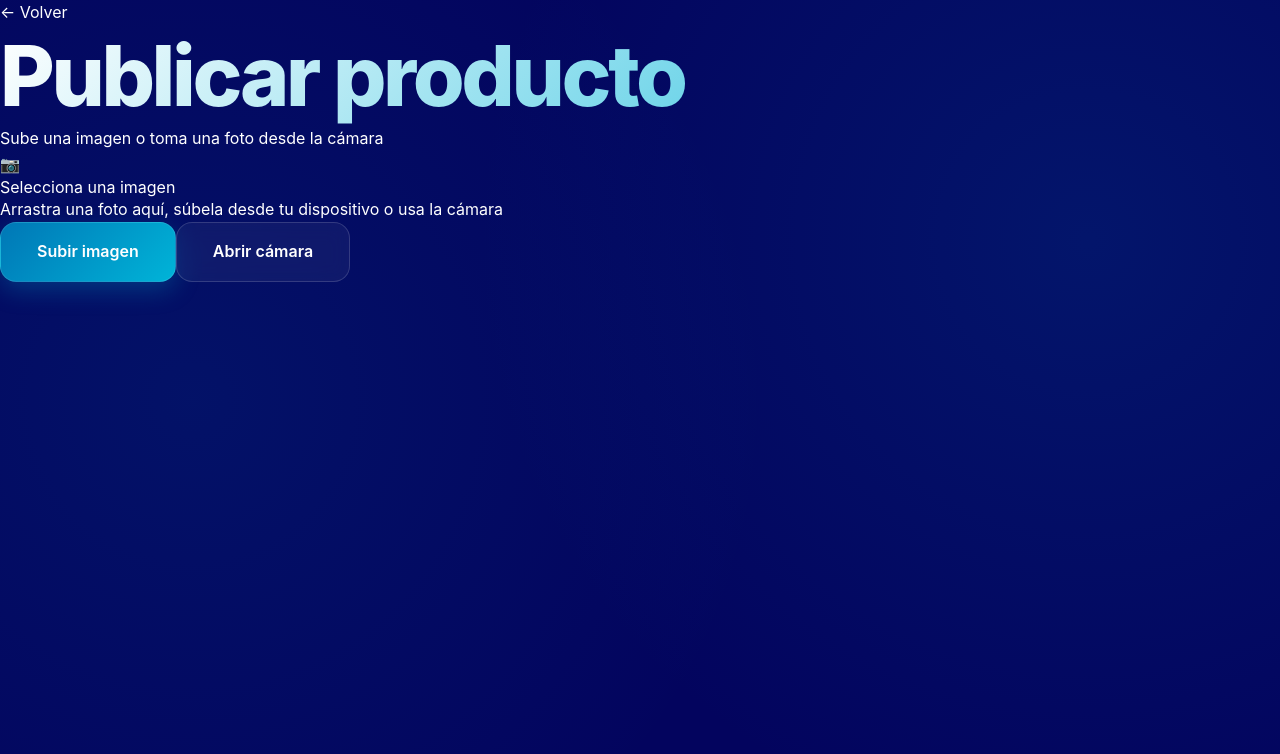
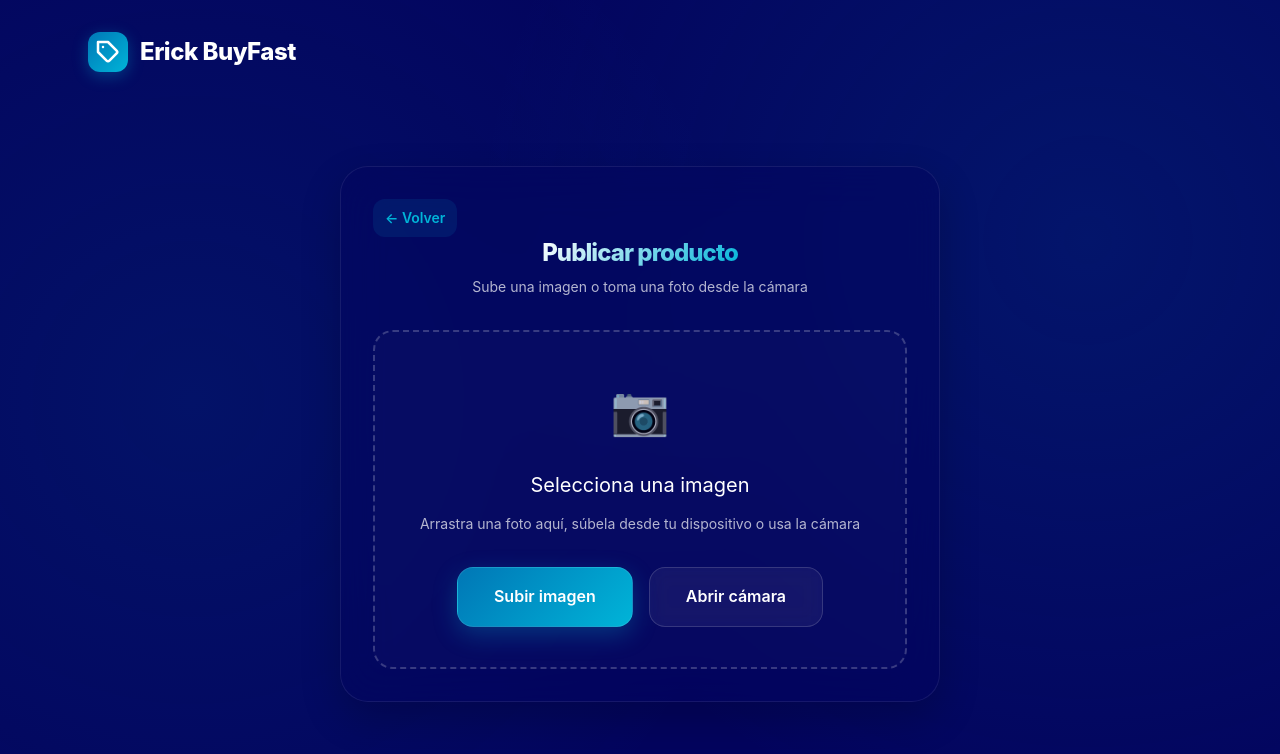
Before and after one commit to sDucke/onlinestore-front, an Angular app: page /publicar in a window 1280 px wide. Shown: the top 754 px of the page. Built offline with nearby package versions, Linux system fonts and the light colour scheme.

Commit message:
fix styles

```diff
--- a/src/app/common/landing/landing.html
+++ b/src/app/common/landing/landing.html
@@ -1 +1,14 @@
+<div class="wrap">
+  <nav class="main-nav anim-1">
+    <a routerLink="/" class="logo">
+      <div class="logo-icon">
+        <svg width="24" height="24" viewBox="0 0 24 24" fill="none" stroke="currentColor" stroke-width="2.5" stroke-linecap="round" stroke-linejoin="round">
+          <path d="M20.59 13.41l-7.17 7.17a2 2 0 0 1-2.83 0L2 12V2h10l8.59 8.59a2 2 0 0 1 0 2.82z"></path>
+          <line x1="7" y1="7" x2="7.01" y2="7"></line>
+        </svg>
+      </div>
+      <span>Erick BuyFast</span>
+    </a>
+  </nav>
+</div>
 <router-outlet></router-outlet>
--- a/src/app/pages/home/home.html
+++ b/src/app/pages/home/home.html
@@ -1,16 +1,4 @@
 <div class="wrap">
-  <nav class="main-nav anim-1">
-    <a href="/" class="logo">
-      <div class="logo-icon">
-        <svg width="24" height="24" viewBox="0 0 24 24" fill="none" stroke="currentColor" stroke-width="2.5" stroke-linecap="round" stroke-linejoin="round">
-          <path d="M20.59 13.41l-7.17 7.17a2 2 0 0 1-2.83 0L2 12V2h10l8.59 8.59a2 2 0 0 1 0 2.82z"></path>
-          <line x1="7" y1="7" x2="7.01" y2="7"></line>
-        </svg>
-      </div>
-      <span>Erick BuyFast</span>
-    </a>
-  </nav>
-
   <main class="hero-section">
     <div class="hero-content">
       <div class="status-pill anim-1">
--- a/src/app/pages/publicar/publicar.css
+++ b/src/app/pages/publicar/publicar.css
@@ -1,3 +1,208 @@
+.publish-shell {
+    padding-top: 40px;
+    padding-bottom: 80px;
+    display: flex;
+    justify-content: center;
+    align-items: center;
+    min-height: calc(100vh - 100px);
+}
+
+.publish-card {
+    background: rgba(3, 4, 94, 0.4);
+    backdrop-filter: blur(20px);
+    -webkit-backdrop-filter: blur(20px);
+    border: 1px solid rgba(255, 255, 255, 0.08);
+    border-radius: 28px;
+    padding: 32px;
+    width: 100%;
+    max-width: 600px;
+    display: flex;
+    flex-direction: column;
+    gap: 24px;
+    box-shadow: 0 16px 40px rgba(0, 0, 0, 0.2);
+    animation: fadeIn 0.5s ease-out;
+}
+
+.topbar {
+    display: flex;
+    flex-direction: column;
+    align-items: center;
+    text-align: center;
+    position: relative;
+    margin-bottom: 8px;
+}
+
+.back-btn {
+    position: absolute;
+    left: 0;
+    top: 0;
+    color: var(--blue-light);
+    text-decoration: none;
+    font-size: 14px;
+    font-weight: 600;
+    display: flex;
+    align-items: center;
+    padding: 8px 12px;
+    border-radius: 12px;
+    background: rgba(0, 180, 216, 0.1);
+    transition: all 0.3s;
+}
+
+.back-btn:hover {
+    background: rgba(0, 180, 216, 0.2);
+    transform: translateX(-4px);
+}
+
+.topbar h1 {
+    font-size: 24px;
+    margin-bottom: 8px;
+    margin-top: 40px;
+}
+
+.topbar p {
+    color: var(--white-dim);
+    font-size: 14px;
+}
+
+.upload-zone {
+    border: 2px dashed rgba(255, 255, 255, 0.2);
+    border-radius: 20px;
+    padding: 40px 20px;
+    text-align: center;
+    transition: all 0.3s;
+    background: rgba(255, 255, 255, 0.02);
+}
+
+.upload-zone.dragging {
+    border-color: var(--blue-light);
+    background: rgba(0, 180, 216, 0.1);
+    transform: scale(1.02);
+}
+
+.upload-content {
+    display: flex;
+    flex-direction: column;
+    align-items: center;
+    gap: 16px;
+}
+
+.upload-icon {
+    font-size: 48px;
+    margin-bottom: 8px;
+    opacity: 0.8;
+}
+
+.upload-content h2 {
+    font-size: 20px;
+}
+
+.upload-content p {
+    color: var(--white-dim);
+    font-size: 14px;
+    margin-bottom: 16px;
+}
+
+.action-buttons {
+    display: flex;
+    gap: 16px;
+    flex-wrap: wrap;
+    justify-content: center;
+}
+
+.camera-box, .preview-box {
+    display: flex;
+    flex-direction: column;
+    gap: 20px;
+    background: rgba(0, 0, 0, 0.2);
+    border-radius: 20px;
+    padding: 24px;
+    border: 1px solid rgba(255, 255, 255, 0.05);
+}
+
+.camera-header, .preview-header {
+    text-align: center;
+}
+
+.camera-header h2, .preview-header h2 {
+    font-size: 18px;
+    margin-bottom: 8px;
+}
+
+.camera-header p, .preview-header p {
+    color: var(--white-dim);
+    font-size: 13px;
+}
+
+.video-wrapper, .preview-image-wrap {
+    width: 100%;
+    aspect-ratio: 4/3;
+    border-radius: 16px;
+    overflow: hidden;
+    background: #000;
+    position: relative;
+    border: 1px solid rgba(255, 255, 255, 0.1);
+}
+
+.camera-video, .preview-image {
+    width: 100%;
+    height: 100%;
+    object-fit: cover;
+}
+
+.camera-actions, .preview-actions {
+    display: flex;
+    gap: 16px;
+    justify-content: center;
+}
+
+.status {
+    display: flex;
+    align-items: center;
+    justify-content: center;
+    gap: 12px;
+    padding: 16px;
+    border-radius: 12px;
+    font-weight: 600;
+    font-size: 14px;
+}
+
+.status.pending {
+    background: rgba(0, 180, 216, 0.1);
+    color: var(--blue-light);
+    border: 1px solid rgba(0, 180, 216, 0.2);
+}
+
+.status.invalid {
+    background: rgba(255, 59, 48, 0.1);
+    color: #ff3b30;
+    border: 1px solid rgba(255, 59, 48, 0.2);
+}
+
+.status.error {
+    background: rgba(255, 149, 0, 0.1);
+    color: #ff9500;
+    border: 1px solid rgba(255, 149, 0, 0.2);
+}
+
+.camera-error {
+    background: rgba(255, 59, 48, 0.1);
+    color: #ff3b30;
+    padding: 12px;
+    border-radius: 12px;
+    text-align: center;
+    font-size: 14px;
+    border: 1px solid rgba(255, 59, 48, 0.2);
+}
+
+.spinner {
+    width: 20px;
+    height: 20px;
+    border: 3px solid rgba(0, 180, 216, 0.3);
+    border-top-color: var(--blue-light);
+    border-radius: 50%;
+    animation: spin 1s linear infinite;
+}
+
 .loading-spinner {
     width: 36px;
     height: 36px;
@@ -11,3 +216,27 @@
     0% { transform: rotate(0deg); }
     100% { transform: rotate(360deg); }
 }
+
+@keyframes fadeIn {
+    from { opacity: 0; transform: translateY(20px); }
+    to { opacity: 1; transform: translateY(0); }
+}
+
+@media (max-width: 600px) {
+    .publish-card {
+        padding: 24px 16px;
+    }
+    .action-buttons {
+        flex-direction: column;
+        width: 100%;
+    }
+    .action-buttons .btn {
+        width: 100%;
+    }
+    .camera-actions, .preview-actions {
+        flex-direction: column;
+    }
+    .camera-actions .btn, .preview-actions .btn {
+        width: 100%;
+    }
+}
```
Also changed, not shown: 22 other files (tests, documents, lock files or other folders).
